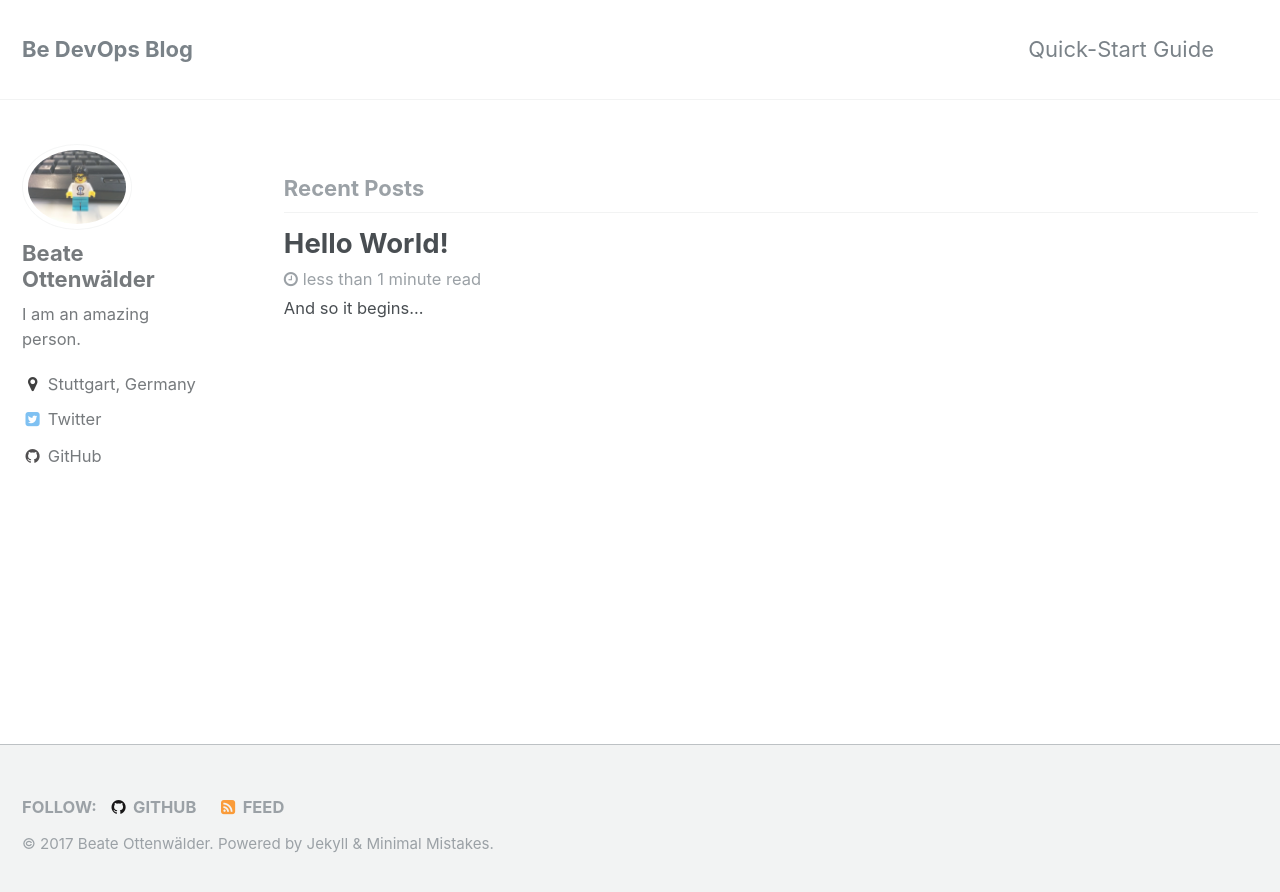
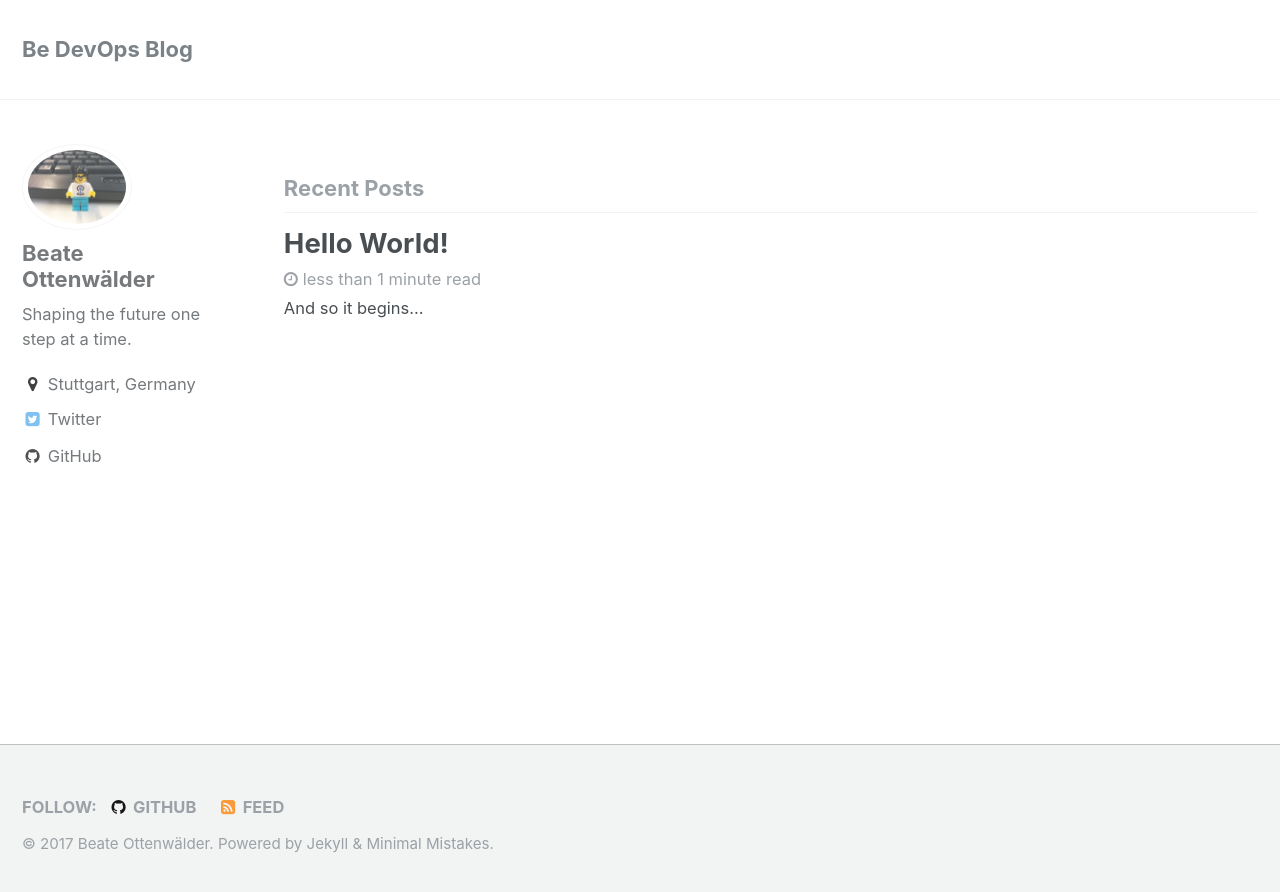
Before and after one commit to ottenwbe/ottenwbe.github.io, a Jekyll site: the page built from index.html, in a window 1280 px wide. Shown: the top 892 px of the page. Built offline with Jekyll 4.4.1, drawn with Linux system fonts in a browser that asks for light colours; the list of posts is cut into pages by our own code.

Commit message:
Fix: Removed link to quick start guide

```diff
--- a/_config.yml
+++ b/_config.yml
@@ -79,7 +79,7 @@ analytics:
 author:
   name             : "Beate Ottenwälder"
   avatar           : "/assets/images/profile.jpg"# path of avatar image, e.g. "/assets/images/bio-photo.jpg"
-  bio              : "I am an amazing person."
+  bio              : "Shaping the future one step at a time."
   location         : "Stuttgart, Germany"
   email            :
   uri              :
```
Also changed, not shown: _data/navigation.yml (+4 -4 lines).
